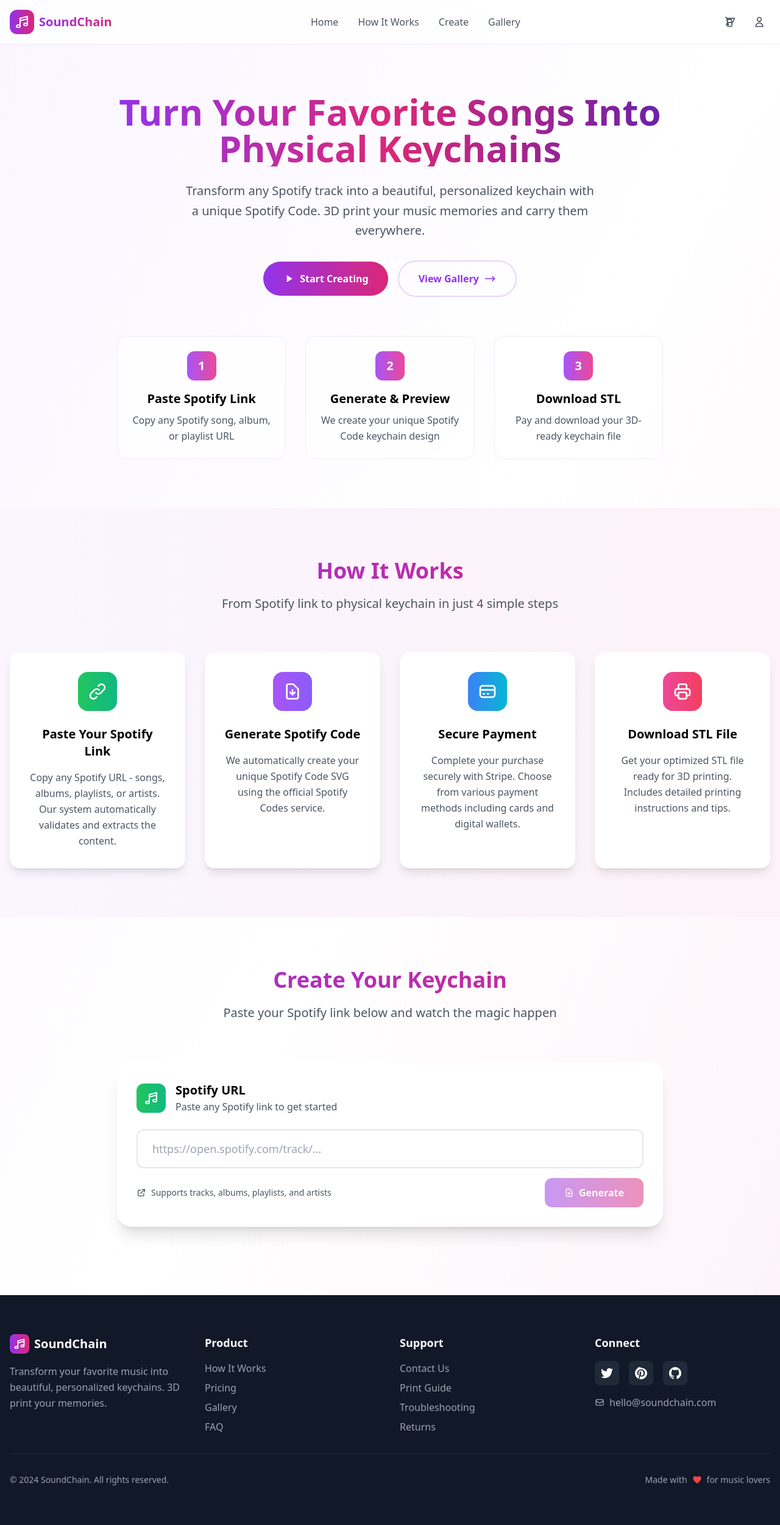
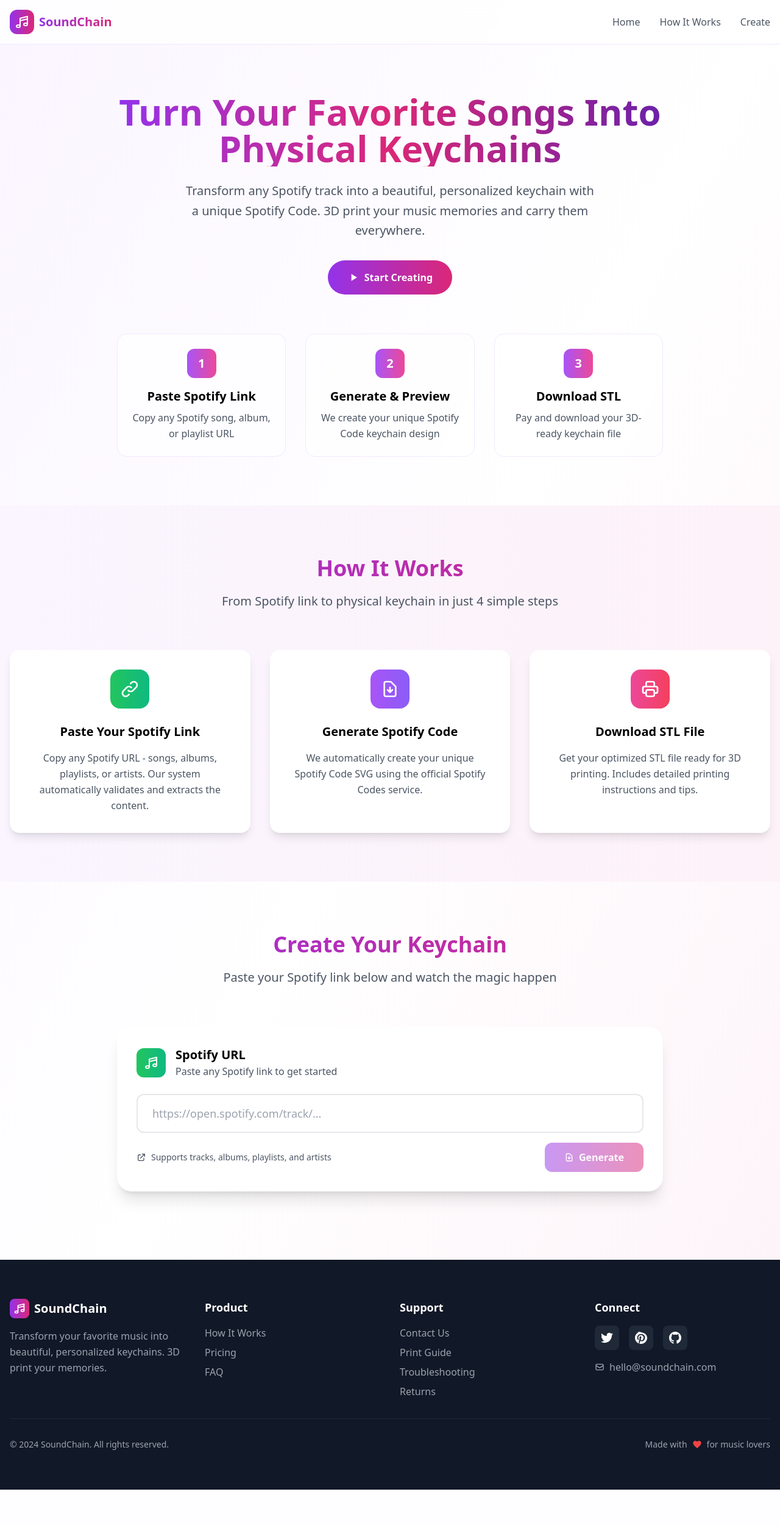
Before and after one commit to Carlos-fck/Spotify-STL-PS2, a FastAPI app: page / in a window 1280 px wide. Shown: the whole page at 61% size. After the commit the page ends 2443 px from the top, so only its background shows below. Run offline with FastAPI, Linux system fonts and the light colour scheme; some libraries are stand-ins or nearby versions.

Commit message:
Remoção temporária de features ainda não implementadas por completo

```diff
--- a/frontend/static/js/main.js
+++ b/frontend/static/js/main.js
@@ -296,44 +296,3 @@
             return '<p class="text-gray-500">Unable to load track information</p>';
     }
 }
-
-async function handlePurchase() {
-    if (currentDownloadUrl) {
-        window.location.href = currentDownloadUrl;
-        return;
-    }
-
-    if (!currentTrackInfo || !currentSpotifyCodeSvg) {
-        showError('Please generate a keychain first');
-        return;
-    }
-
-    try {
-        const response = await fetch(`${API_BASE_URL}/api/create-payment`, {
-            method: 'POST',
-            headers: {
-                'Content-Type': 'application/json',
-            },
-            body: JSON.stringify({
-                track_info: currentTrackInfo,
-                spotify_code_svg: currentSpotifyCodeSvg,
-                spotify_url: spotifyUrlInput.value
-            })
-        });
-
-        if (!response.ok) {
-            throw new Error(`HTTP error! status: ${response.status}`);
-        }
-
-        const data = await response.json();
-
-        if (data.payment_url) {
-            window.location.href = data.payment_url;
-        } else {
-            alert('Payment processing initiated! Check your email for download instructions.');
-        }
-    } catch (error) {
-        console.warn('Backend not available for payment processing:', error.message);
-        alert('Payment processing is currently unavailable. Please try again later when the backend server is running.');
-    }
-}
--- a/frontend/templates/index.html
+++ b/frontend/templates/index.html
@@ -97,21 +97,7 @@
                     <a href="#home" class="text-gray-600 hover:text-purple-600 transition-colors">Home</a>
                     <a href="#how-it-works" class="text-gray-600 hover:text-purple-600 transition-colors">How It Works</a>
                     <a href="#create" class="text-gray-600 hover:text-purple-600 transition-colors">Create</a>
-                    <a href="#gallery" class="text-gray-600 hover:text-purple-600 transition-colors">Gallery</a>
                 </nav>
-
-                <div class="header-icons">
-                    <button class="p-2 text-gray-600 hover:text-purple-600 transition-colors">
-                        <svg class="w-5 h-5" fill="none" stroke="currentColor" viewBox="0 0 24 24">
-                            <path stroke-linecap="round" stroke-linejoin="round" stroke-width="2" d="M3 3h2l.4 2M7 13h10l4-8H5.4m0 0L7 13m0 0l-2.5 5M7 13l2.5 5m6-5v6a2 2 0 01-2 2H9a2 2 0 01-2-2v-6m8 0V9a2 2 0 00-2-2H9a2 2 0 00-2 2v4.01"></path>
-                        </svg>
-                    </button>
-                    <button class="p-2 text-gray-600 hover:text-purple-600 transition-colors">
-                        <svg class="w-5 h-5" fill="none" stroke="currentColor" viewBox="0 0 24 24">
-                            <path stroke-linecap="round" stroke-linejoin="round" stroke-width="2" d="M16 7a4 4 0 11-8 0 4 4 0 018 0zM12 14a7 7 0 00-7 7h14a7 7 0 00-7-7z"></path>
-                        </svg>
-                    </button>
-                </div>
             </div>
         </div>
     </header>
@@ -130,18 +116,12 @@
                     3D print your music memories and carry them everywhere.
                 </p>
 
-                <div class="flex flex-col sm:flex-row gap-4 justify-center items-center mb-12">
+                <div class="flex justify-center items-center mb-12">
                     <button onclick="scrollToCreate()" class="bg-gradient-to-r from-purple-600 to-pink-600 text-white px-8 py-4 rounded-full font-semibold hover:shadow-lg hover:scale-105 transition-all duration-300 flex items-center space-x-2">
                         <svg class="w-5 h-5" fill="currentColor" viewBox="0 0 24 24">
                             <path d="M8 5v14l11-7z"></path>
                         </svg>
                         <span>Start Creating</span>
-                    </button>
-                    <button class="border-2 border-purple-200 text-purple-600 px-8 py-4 rounded-full font-semibold hover:bg-purple-50 hover:border-purple-300 transition-all duration-300 flex items-center space-x-2">
-                        <span>View Gallery</span>
-                        <svg class="w-5 h-5" fill="none" stroke="currentColor" viewBox="0 0 24 24">
-                            <path stroke-linecap="round" stroke-linejoin="round" stroke-width="2" d="M17 8l4 4m0 0l-4 4m4-4H3"></path>
-                        </svg>
                     </button>
                 </div>
 
@@ -186,7 +166,7 @@
                 </p>
             </div>
 
-            <div class="grid grid-cols-1 md:grid-cols-2 lg:grid-cols-4 gap-8">
+            <div class="grid grid-cols-1 md:grid-cols-3 gap-8">
                 <div class="bg-white rounded-2xl p-8 shadow-lg hover:shadow-xl transition-all duration-300 hover:scale-105">
                     <div class="w-16 h-16 bg-gradient-to-r from-green-500 to-emerald-500 rounded-2xl flex items-center justify-center mb-6 mx-auto">
                         <svg class="w-8 h-8 text-white" fill="none" stroke="currentColor" viewBox="0 0 24 24">
@@ -205,16 +185,6 @@
                     </div>
                     <h3 class="text-xl font-semibold mb-4 text-center text-fix">Generate Spotify Code</h3>
                     <p class="text-gray-600 text-center leading-relaxed">We automatically create your unique Spotify Code SVG using the official Spotify Codes service.</p>
-                </div>
-
-                <div class="bg-white rounded-2xl p-8 shadow-lg hover:shadow-xl transition-all duration-300 hover:scale-105">
-                    <div class="w-16 h-16 bg-gradient-to-r from-blue-500 to-cyan-500 rounded-2xl flex items-center justify-center mb-6 mx-auto">
-                        <svg class="w-8 h-8 text-white" fill="none" stroke="currentColor" viewBox="0 0 24 24">
-                            <path stroke-linecap="round" stroke-linejoin="round" stroke-width="2" d="M3 10h18M7 15h1m4 0h1m-7 4h12a3 3 0 003-3V8a3 3 0 00-3-3H6a3 3 0 00-3 3v8a3 3 0 003 3z"></path>
-                        </svg>
-                    </div>
-                    <h3 class="text-xl font-semibold mb-4 text-center text-fix">Secure Payment</h3>
-                    <p class="text-gray-600 text-center leading-relaxed">Complete your purchase securely with Stripe. Choose from various payment methods including cards and digital wallets.</p>
                 </div>
 
                 <div class="bg-white rounded-2xl p-8 shadow-lg hover:shadow-xl transition-all duration-300 hover:scale-105">
@@ -418,7 +388,6 @@
                     <ul class="space-y-2">
                         <li><a href="#" class="text-gray-400 hover:text-white transition-colors">How It Works</a></li>
                         <li><a href="#" class="text-gray-400 hover:text-white transition-colors">Pricing</a></li>
-                        <li><a href="#" class="text-gray-400 hover:text-white transition-colors">Gallery</a></li>
                         <li><a href="#" class="text-gray-400 hover:text-white transition-colors">FAQ</a></li>
                     </ul>
                 </div>
```
